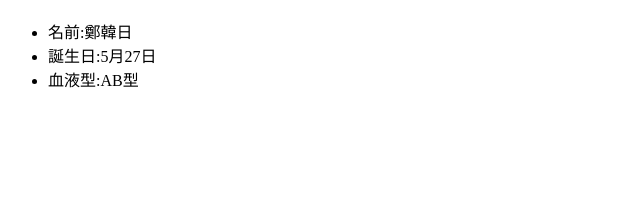
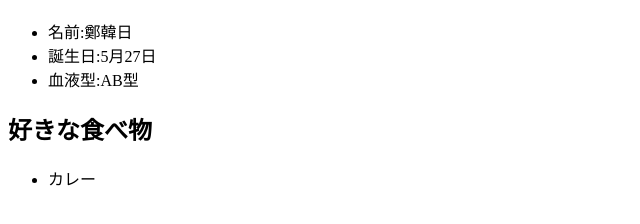
Before and after one commit to jhg0527/-2-, a plain HTML site: page index.html in a window 1280 px wide. Shown: the part 70-294 px from the top of the page, without its empty margins (0-640 px from the left). Drawn offline with Linux system fonts and the light colour scheme.

Commit message:
好きな食べ物を追記

```diff
--- a/index.html
+++ b/index.html
@@ -19,5 +19,9 @@
 			<li>誕生日:5月27日</li>
 			<li>血液型:AB型</li>
 		</ul>
+		<h2>好きな食べ物</h2>
+		<ul>
+			<li>カレー</li>
+		</ul>
 </body>
 </html>
```
